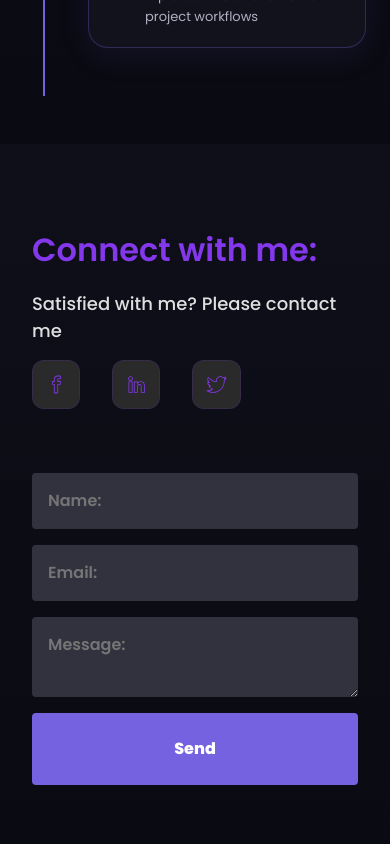
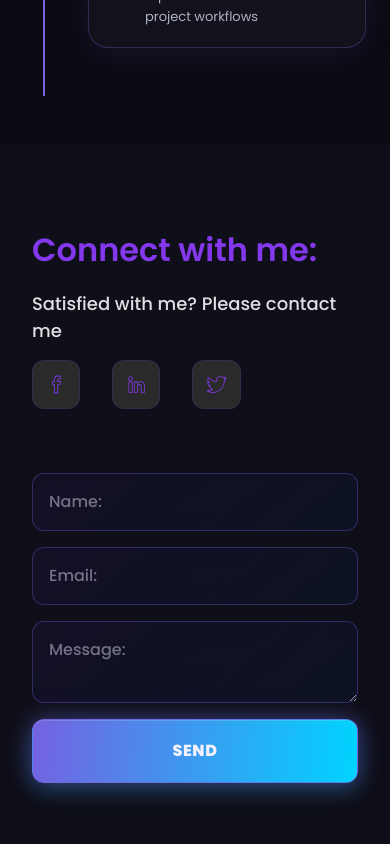
Before and after one commit to RojusDEV/Portfolio, a React (Vite) app: page / in a window 390 px wide. Shown: the part 4516-5360 px from the top of the page. Built offline with nearby package versions, Linux system fonts and the light colour scheme; no server answers; the HTML template or start-up script is replaced by a standard one.

Commit message:
Updated: Contact

```diff
--- a/src/layout/Contact/Contact.scss
+++ b/src/layout/Contact/Contact.scss
@@ -1,5 +1,5 @@
 .contactMe {
-  background: linear-gradient(to bottom, #0f0f1a, #0a0a12);
+  background: linear-gradient(to bottom, #0f0f1a, #0e0e18);
   .contactMe__wrapper {
     padding: 5.125rem 0;
     max-width: 1280px;
@@ -73,34 +73,90 @@
       margin-left: auto;
       max-width: 31.25rem;
       .form-error-message {
-        color: #cc0000;
-        font-weight: 500;
+        color: #ff6b6b;
+        font-weight: 600;
+        font-size: 0.9rem;
       }
 
       .row {
         display: flex;
+        gap: 1em;
         justify-content: space-between;
       }
       input,
       textarea {
         max-width: 31.25rem;
         width: 100%;
-        padding: 1em;
-        border-radius: 0.25em;
-        background-color: #32323f;
-        border: none;
-        color: white;
-        font-weight: 600;
+        padding: 0.95rem 1rem;
+        border-radius: 0.75rem;
+        background: linear-gradient(
+          140deg,
+          rgba(20, 16, 40, 0.85),
+          rgba(12, 20, 38, 0.75)
+        );
+        border: 1px solid rgba(117, 98, 224, 0.35);
+        color: #f4f2ff;
+        font-weight: 500;
+        font-family: inherit;
+        transition:
+          border-color 0.25s ease,
+          box-shadow 0.25s ease,
+          background 0.25s ease;
+        backdrop-filter: blur(10px);
+
+        &::placeholder {
+          color: rgba(236, 235, 255, 0.45);
+          font-weight: 500;
+        }
+
         &:focus {
-          outline: 0.125rem solid #7562e0;
-          outline-offset: 0.125rem;
+          outline: none;
+          border-color: rgba(117, 98, 224, 0.65);
+          box-shadow:
+            0 0 18px rgba(117, 98, 224, 0.35),
+            0 0 28px rgba(0, 212, 255, 0.18);
+          background: linear-gradient(
+            140deg,
+            rgba(20, 16, 40, 0.95),
+            rgba(12, 20, 38, 0.88)
+          );
         }
       }
       input[value="Send"] {
-        background-color: #7562e0;
+        background: linear-gradient(95deg, #7562e0 0%, #00d4ff 100%);
         font-weight: 800;
         cursor: pointer;
         max-width: 10.875rem;
+        border: 1px solid rgba(117, 98, 224, 0.7);
+        padding: 0.95rem 1.8rem;
+        font-size: 1rem;
+        letter-spacing: 0.04em;
+        text-transform: uppercase;
+        box-shadow:
+          0 0 24px rgba(117, 98, 224, 0.45),
+          0 8px 24px rgba(0, 212, 255, 0.2),
+          inset 0 1px 0 rgba(255, 255, 255, 0.15);
+        transition:
+          all 0.3s cubic-bezier(0.34, 1.56, 0.64, 1),
+          box-shadow 0.3s ease;
+
+        &:hover {
+          background: linear-gradient(95deg, #8a79eb 0%, #37defe 100%);
+          border-color: rgba(117, 98, 224, 0.9);
+          box-shadow:
+            0 0 32px rgba(117, 98, 224, 0.58),
+            0 12px 32px rgba(0, 212, 255, 0.32),
+            inset 0 1px 0 rgba(255, 255, 255, 0.2);
+          transform: translateY(-3px);
+        }
+
+        &:active {
+          transform: translateY(-1px);
+          box-shadow:
+            0 0 20px rgba(117, 98, 224, 0.4),
+            0 4px 16px rgba(0, 212, 255, 0.16),
+            inset 0 1px 0 rgba(255, 255, 255, 0.1);
+        }
       }
 
       .submit-success {
@@ -149,11 +205,13 @@
           padding: 1em;
         }
         input[value="Send"] {
-          background-color: #7562e0;
+          background: linear-gradient(95deg, #7562e0 0%, #00d4ff 100%);
           font-weight: 800;
           cursor: pointer;
           max-width: 100%;
-          padding: 1.5em;
+          padding: 1.2rem 1.5rem;
+          font-size: 1rem;
+          letter-spacing: 0.04em;
         }
       }
     }
--- a/src/layout/Contact/Contact.tsx
+++ b/src/layout/Contact/Contact.tsx
@@ -61,8 +61,8 @@ const Contact = () => {
       ReactGA.event({
         category: "Send Email",
         action: "send_email",
-        label: "Form", // optional
-        transport: "xhr", // optional, beacon/xhr/image
+        label: "Form",
+        transport: "xhr",
       });
     }
   };
```
